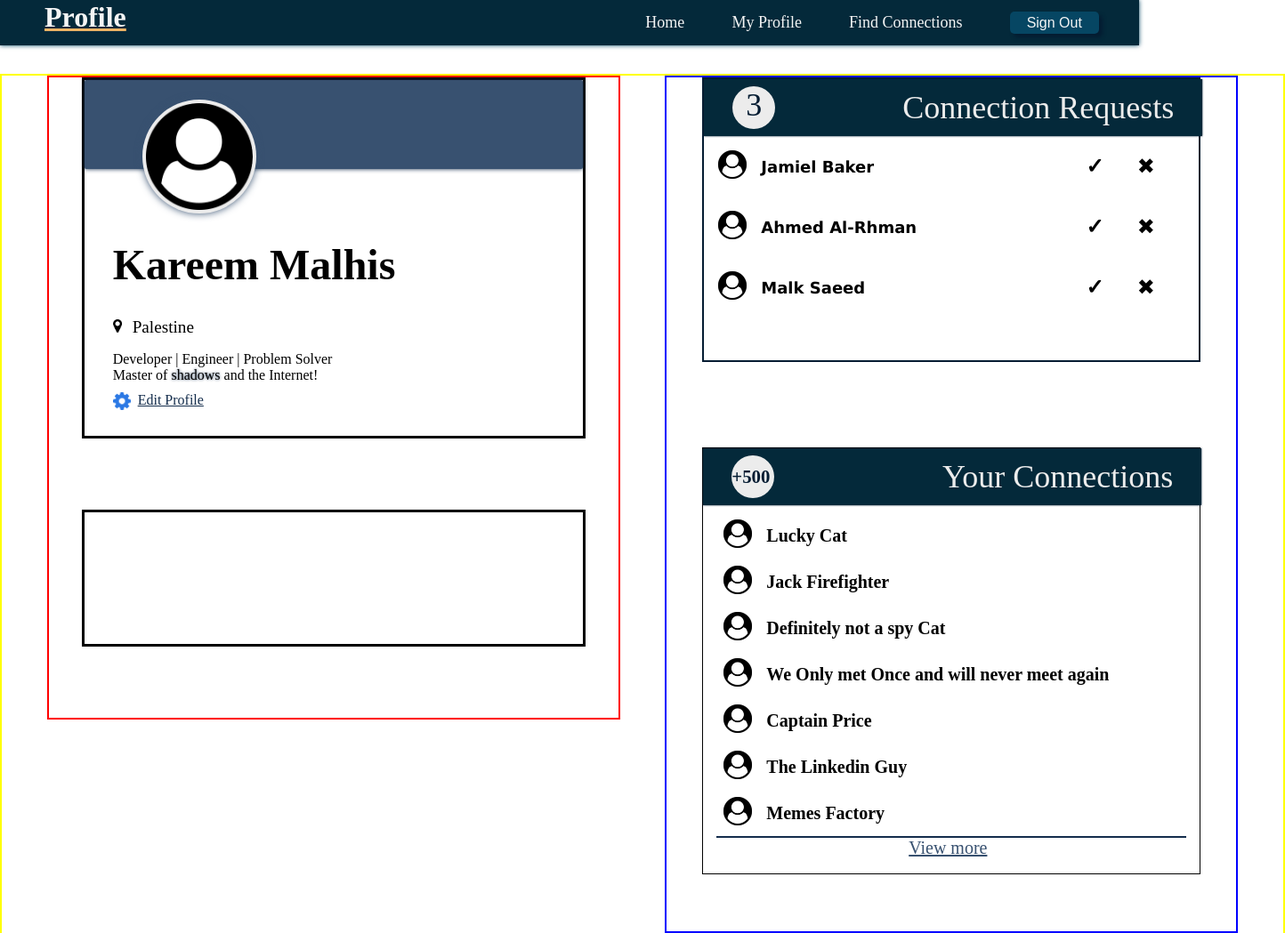
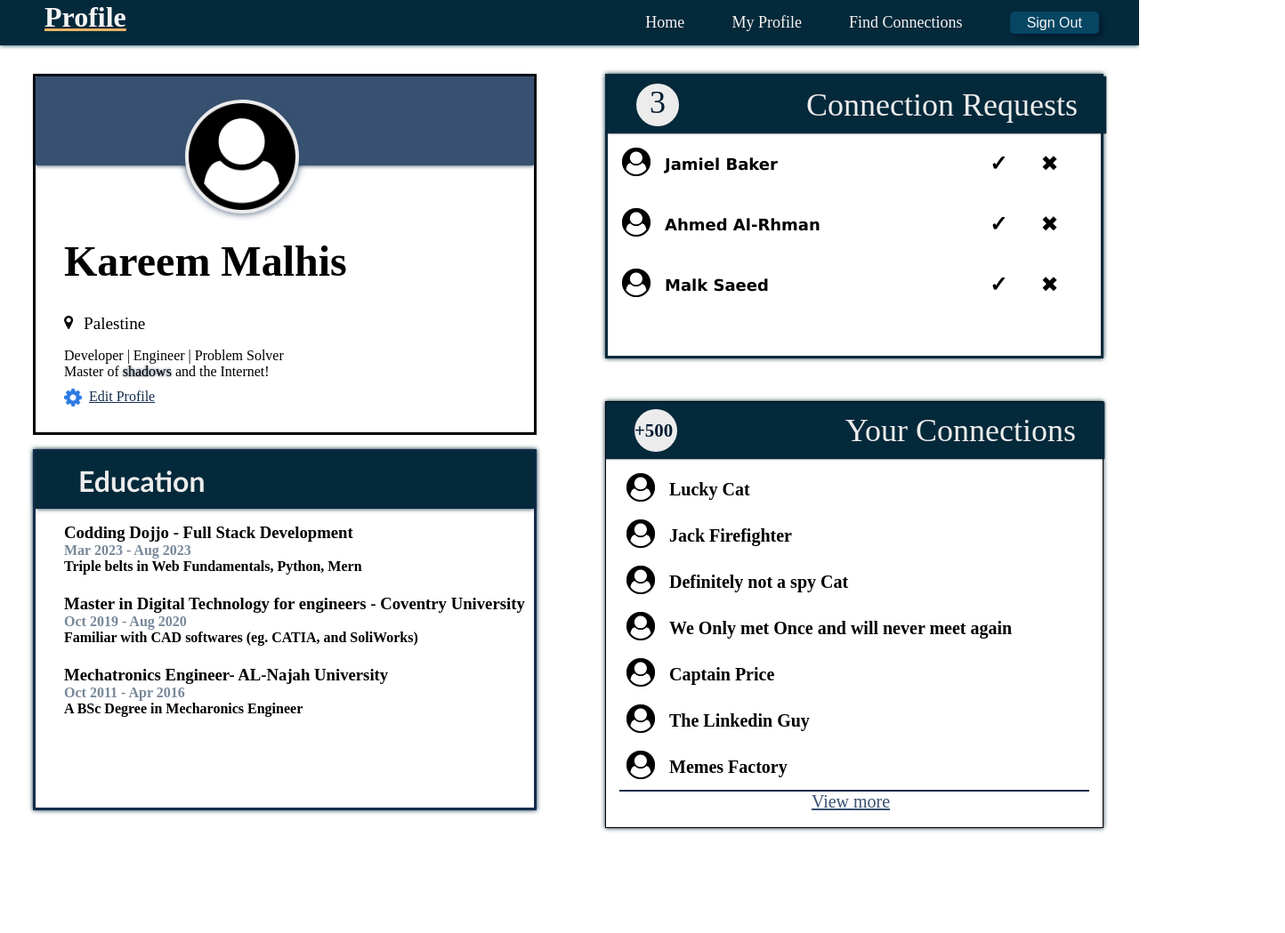
Before and after one commit to Kareem-124/Profile_Page, a plain HTML site: page index.html in a window 1280 px wide. Shown: the top 1049 px of the page at 89% size, 1444 px wide, since content can reach past the window. Drawn offline with Linux system fonts and the light colour scheme.

Commit message:
UpdateV2

```diff
--- a/index.html
+++ b/index.html
@@ -35,7 +35,27 @@
                             </div>
                         </div>
                     </div>
-                    <div class="container_details">
+                    <div class="container_education">
+                        <div class="flex">
+                            <h1>Education</h1>
+                        </div>
+                        <div class="edu_content_main_container">
+                            <div class="edu_content_container">
+                                <h3>Codding Dojjo - Full Stack Development</h3>
+                                <h4>Mar 2023 - Aug 2023</h4>
+                                <h4>Triple belts in Web Fundamentals, Python, Mern</h4>
+                            </div>
+                            <div class="edu_content_container">
+                                <h3>Master in Digital Technology for engineers - Coventry University</h3>
+                                <h4>Oct 2019 - Aug 2020</h4>
+                                <h4>Familiar with CAD softwares (eg. CATIA, and SoliWorks) </h4>
+                            </div>
+                            <div class="edu_content_container">
+                                <h3>Mechatronics Engineer- AL-Najah University </h3>
+                                <h4>Oct 2011 - Apr 2016</h4>
+                                <h4>A BSc Degree in Mecharonics Engineer</h4>
+                            </div>
+                        </div>
                     </div>
                 </div>
                 <div class="col2_container">
--- a/style.css
+++ b/style.css
@@ -1,7 +1,7 @@
 * {
     margin: 0px;
     padding: 0px;
-    border: 0px solid rgb(255, 255, 255);
+    border: 0px solid rgb(0, 0, 0);
 }
 
 .nav{
@@ -62,7 +62,7 @@
 /*------------------------------ Start of Card Info Section -----------------------------------------*/
 
 .main_container{
-    width: 90rem;
+    width: 80rem;
     height: 50rem;
     margin: 0px auto;
 }
@@ -77,7 +77,7 @@
 }
 .profile_icon{
     position: absolute;
-    left: 10rem;
+    left: 13rem;
     top: 7rem;
     height: 8rem;
     width: 8rem;
@@ -164,6 +164,7 @@ a{
     display: flex;
     flex-direction: column;
     border: 3px solid black;
+
 }
 
 .col1_container{
@@ -172,7 +173,7 @@ a{
     align-items: center;
     width: 40rem;
     height: 45rem;
-    border: 2px solid red;
+    border: 0px solid red;
 
 }
 .col2_container{
@@ -181,23 +182,27 @@ a{
     align-items: center;
     width: 40rem;
     height: 60rem;
-    border: 2px solid blue;
+    border: 0px solid blue;
 
 }
 .row_container{
     margin: 2rem auto;
     display: flex;
     justify-content: space-evenly;
-    border: 2px solid yellow;
+    border: 0px solid yellow;
     width: 100%;
     height: 100rem;
 }
 
+
+/*------------------------------ Start of connection request Section -----------------------------------------*/
 .connection_request_container{
     width: 35rem;
     height: 20rem;
-    margin-bottom: 5rem;
+    margin-bottom: 2rem;
     box-sizing: border-box;
+    border: 3px solid #04293A;
+    box-shadow: 0px 0px 5px #04293A;
 
 }
 
@@ -205,11 +210,6 @@ a{
     width: 35rem;
     height: 40rem;
 }
-/*------------------------------ Start of connection request Section -----------------------------------------*/
-.connection_request_container{
-    border: 2px solid #041C32 ;
-}
-
 .connection_request_header{
 width: 35rem;
 height: 4rem;
@@ -297,6 +297,7 @@ box-shadow: 0rem 0rem 2px #041C32;
     width: 35rem;
     height: 30rem;
     border: 1px solid rgb(0, 0, 0);
+    box-shadow: 0px 0px 5px #04293A;
     box-sizing: border-box;
     margin: 1rem 0rem 1rem 0rem;
 }
@@ -367,3 +368,47 @@ box-shadow: 0rem 0rem 2px #041C32;
     color: tomato;
     cursor: pointer;
 }
+
+/*------------------------------ Start of Education Section -----------------------------------------*/
+.container_education{
+    width: 35rem;
+    height: 30rem;
+    margin: 1rem 0rem;
+    display: flex;
+    flex-direction: column;
+    justify-content: center;
+    border: 3px solid #142d4c;
+    box-shadow: 0px 0px 5px #04293A;
+}
+
+.container_education .flex{
+    height: 4rem;
+    width: 35rem;
+    box-sizing: border-box;
+    padding-left: 3rem;
+    justify-content: flex-start;
+    align-items: center;
+    background-color: #04293A;
+    box-shadow: 0px 0px 5px #04293A;
+    color: #ececec;
+    font-family: 'Gill Sans', 'Gill Sans MT', Calibri, 'Trebuchet MS', sans-serif;
+}
+
+.edu_content_main_container{
+    height: 20rem;
+    width: 4rem;
+    display: flex;
+    flex-direction: column;
+    justify-content:flex-start;
+    margin-top: 1rem;
+
+}
+.edu_content_container{
+    width: 35rem;
+    height: 5rem;
+    box-sizing: border-box;
+    padding-left: 2rem;
+}
+.edu_content_container h4:first-of-type{
+    color: lightslategray;
+}
```
